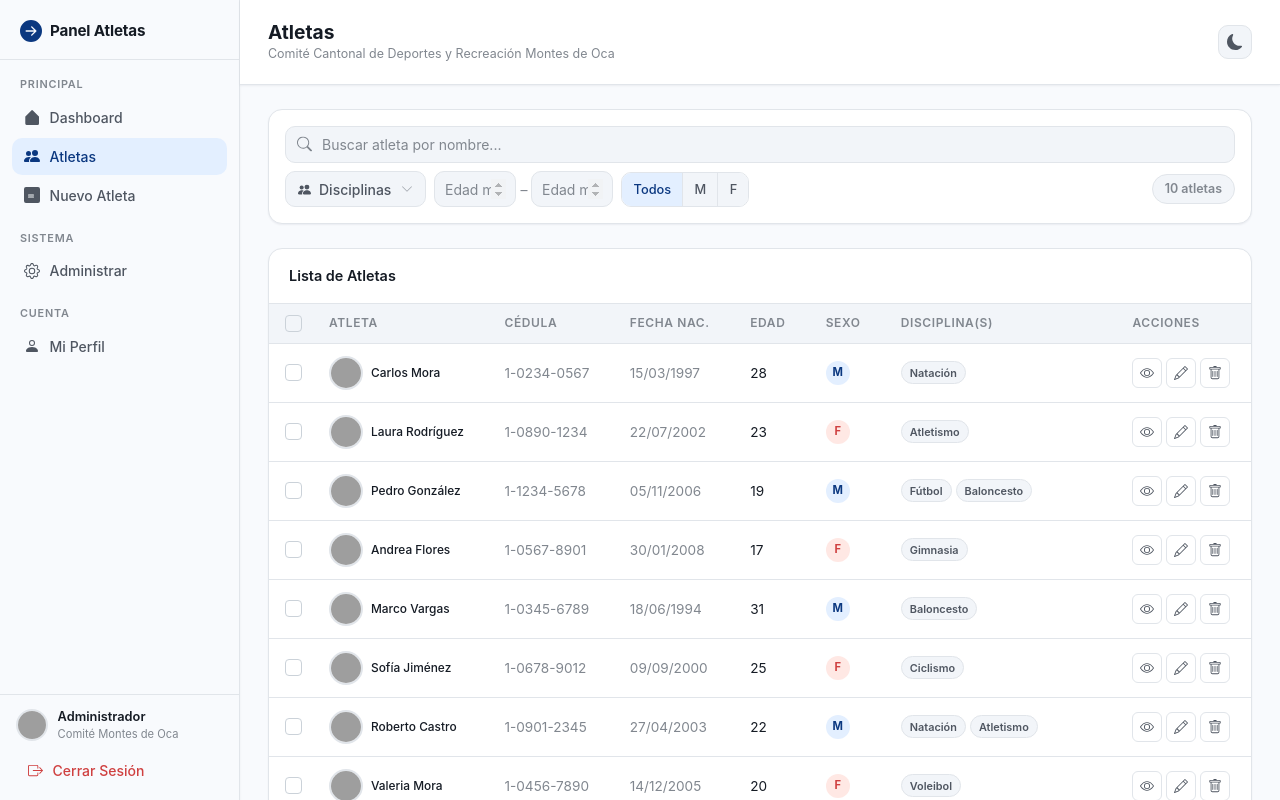
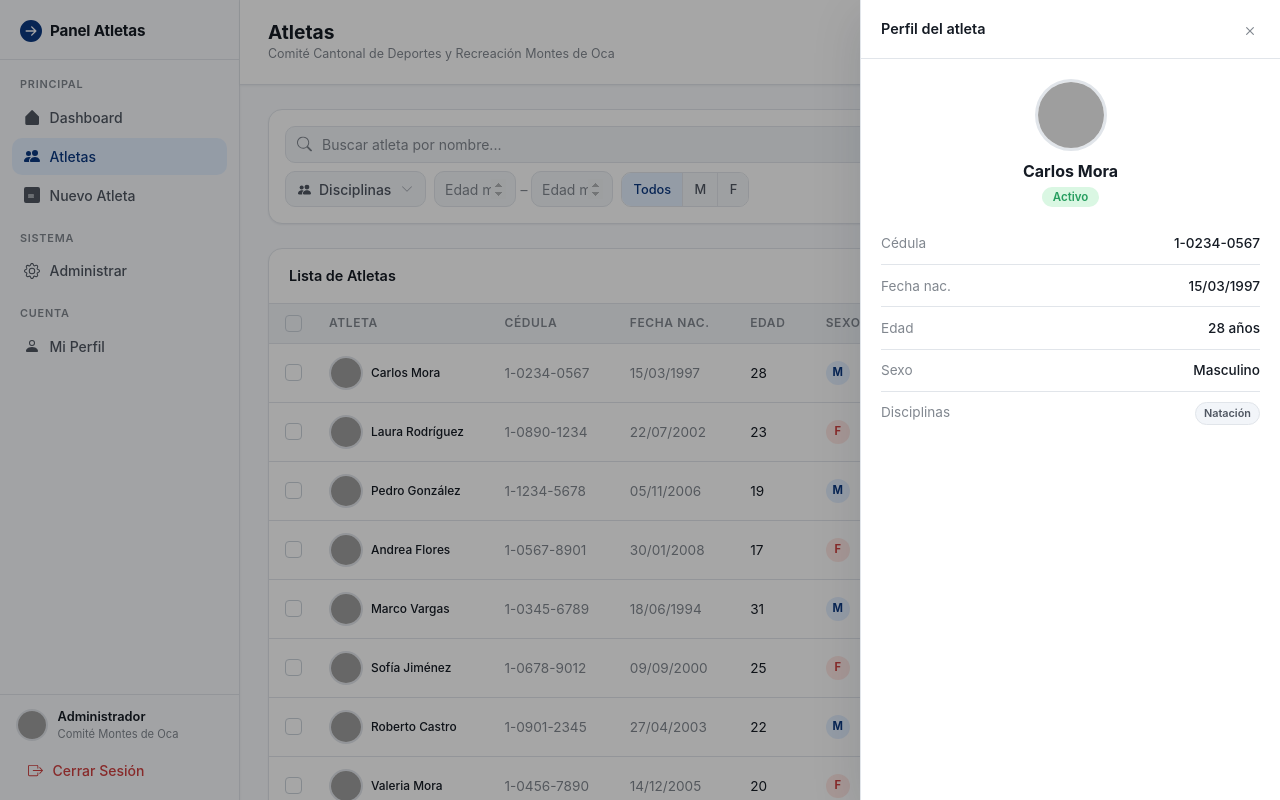
Before and after one commit to Isaacoun100/Panel-Atletas, an Angular app: page /atletas in a window 1280 px wide. Both pictures are taken after a click on the button 1147 px from the left and 372 px from the top of the page. Shown: the top 800 px of the page. Built offline with nearby package versions, Linux system fonts and the light colour scheme; grey boxes are pictures that could not be loaded.

Commit message:
Menu añadido para editar y ver la información de los atletlas
Si el administrador requiriera actualizar la información de un atleta ahora puede ver, editar y eliminar

```diff
--- a/src/app/atletas/atletas.css
+++ b/src/app/atletas/atletas.css
@@ -245,6 +245,72 @@
 .at-action-btn:hover { background: var(--primary-soft); color: var(--primary); border-color: var(--primary); }
 .at-action-btn--danger:hover { background: var(--danger-soft); color: var(--danger); border-color: var(--danger); }
 
+/* ── Selection bar — mobile wrap fix ────────────────── */
+.at-selection-bar { flex-wrap: wrap; row-gap: 0.5rem; }
+
+/* ── Athlete detail panel ───────────────────────────── */
+.at-panel-backdrop {
+  position: fixed; inset: 0; background: rgba(0,0,0,0.35); z-index: 1040;
+}
+
+.at-panel {
+  position: fixed; top: 0; right: 0; bottom: 0; width: min(420px, 100vw);
+  background: var(--surface); border-left: 1px solid var(--border);
+  box-shadow: var(--shadow-lg); z-index: 1050;
+  display: flex; flex-direction: column;
+  animation: slideIn 0.22s ease;
+}
+
+@keyframes slideIn {
+  from { transform: translateX(100%); }
+  to   { transform: translateX(0); }
+}
+
+.at-panel-header {
+  display: flex; align-items: center; justify-content: space-between;
+  padding: 1rem 1.25rem; border-bottom: 1px solid var(--border);
+  font-size: 0.9rem; color: var(--text);
+}
+
+.at-panel-body { flex: 1; overflow-y: auto; padding: 1.25rem; }
+
+.at-panel-footer {
+  display: flex; align-items: center; justify-content: flex-end; gap: 0.5rem;
+  padding: 0.85rem 1.25rem; border-top: 1px solid var(--border);
+}
+
+.at-panel-rows { display: flex; flex-direction: column; }
+
+.at-panel-row {
+  display: flex; align-items: flex-start; justify-content: space-between;
+  gap: 1rem; padding: 0.65rem 0; border-bottom: 1px solid var(--border);
+  font-size: 0.85rem;
+}
+
+.at-panel-row:last-child { border-bottom: none; }
+.at-panel-row > span:first-child { color: var(--text-3); flex-shrink: 0; }
+.at-panel-row > span:last-child  { color: var(--text); font-weight: 500; text-align: right; }
+
+.at-panel-label {
+  display: block; font-size: 0.8rem; font-weight: 600;
+  color: var(--text-2); margin-bottom: 0.3rem;
+}
+
+.at-panel-input {
+  width: 100%; padding: 0.45rem 0.7rem;
+  border: 1px solid var(--border); border-radius: var(--radius);
+  background: var(--surface-2); color: var(--text); font-size: 0.875rem;
+  outline: none; font-family: var(--font-ui);
+  transition: border-color 0.15s;
+}
+
+.at-panel-input:focus { border-color: var(--primary); }
+
+.at-panel-saved {
+  display: flex; align-items: center; gap: 0.35rem;
+  font-size: 0.8rem; font-weight: 600; color: var(--success); margin-right: auto;
+}
+
 /* ── Empty state ────────────────────────────────────── */
 .at-empty-row { padding: 2.5rem 1rem !important; color: var(--text-3); font-size: 0.875rem; }
 .at-no-results { font-size: 0.78rem; color: var(--text-3); font-style: italic; }
--- a/src/app/atletas/atletas.html
+++ b/src/app/atletas/atletas.html
@@ -324,10 +324,10 @@
 
                   <td>
                     <div class="d-flex align-items-center gap-1">
-                      <button class="at-action-btn" title="Ver perfil">
+                      <button class="at-action-btn" title="Ver perfil" (click)="openPanel(a, 'view')">
                         <svg xmlns="http://www.w3.org/2000/svg" width="14" height="14" fill="currentColor" viewBox="0 0 16 16"><path d="M16 8s-3-5.5-8-5.5S0 8 0 8s3 5.5 8 5.5S16 8 16 8zM1.173 8a13.133 13.133 0 0 1 1.66-2.043C4.12 4.668 5.88 3.5 8 3.5c2.12 0 3.879 1.168 5.168 2.457A13.133 13.133 0 0 1 14.828 8c-.058.087-.122.183-.195.288-.335.48-.83 1.12-1.465 1.755C11.879 11.332 10.119 12.5 8 12.5c-2.12 0-3.879-1.168-5.168-2.457A13.134 13.134 0 0 1 1.172 8z"/><path d="M8 5.5a2.5 2.5 0 1 0 0 5 2.5 2.5 0 0 0 0-5zM4.5 8a3.5 3.5 0 1 1 7 0 3.5 3.5 0 0 1-7 0z"/></svg>
                       </button>
-                      <button class="at-action-btn" title="Editar">
+                      <button class="at-action-btn" title="Editar" (click)="openPanel(a, 'edit')">
                         <svg xmlns="http://www.w3.org/2000/svg" width="14" height="14" fill="currentColor" viewBox="0 0 16 16"><path d="M12.146.146a.5.5 0 0 1 .708 0l3 3a.5.5 0 0 1 0 .708l-10 10a.5.5 0 0 1-.168.11l-5 2a.5.5 0 0 1-.65-.65l2-5a.5.5 0 0 1 .11-.168l10-10zM11.207 2.5 13.5 4.793 14.793 3.5 12.5 1.207 11.207 2.5zm1.586 3L10.5 3.207 4 9.707V10h.5a.5.5 0 0 1 .5.5v.5h.5a.5.5 0 0 1 .5.5v.5h.293l6.5-6.5zm-9.761 5.175-.106.106-1.528 3.821 3.821-1.528.106-.106A.5.5 0 0 1 5 12.5V12h-.5a.5.5 0 0 1-.5-.5V11h-.5a.5.5 0 0 1-.468-.325z"/></svg>
                       </button>
                       <button class="at-action-btn at-action-btn--danger" title="Eliminar">
@@ -351,5 +351,95 @@
       </div>
     </section>
 
+    <!-- ── Athlete detail panel ── -->
+    @if (panelAtleta()) {
+      <div class="at-panel-backdrop" (click)="closePanel()"></div>
+      <aside class="at-panel">
+        <div class="at-panel-header">
+          <span class="fw-semibold">{{ panelMode() === 'view' ? 'Perfil del atleta' : 'Editar atleta' }}</span>
+          <button class="btn p-0" (click)="closePanel()" style="color:var(--text-3)">
+            <svg xmlns="http://www.w3.org/2000/svg" width="18" height="18" fill="currentColor" viewBox="0 0 16 16"><path d="M4.646 4.646a.5.5 0 0 1 .708 0L8 7.293l2.646-2.647a.5.5 0 0 1 .708.708L8.707 8l2.647 2.646a.5.5 0 0 1-.708.708L8 8.707l-2.646 2.647a.5.5 0 0 1-.708-.708L7.293 8 4.646 5.354a.5.5 0 0 1 0-.708z"/></svg>
+          </button>
+        </div>
+
+        <div class="at-panel-body">
+          <!-- Avatar -->
+          <div class="text-center mb-3">
+            <img [src]="panelAtleta()!.foto" [alt]="panelAtleta()!.nombre"
+                 class="rounded-circle" style="width:72px;height:72px;object-fit:cover;border:3px solid var(--border)">
+            <div class="fw-bold mt-2" style="color:var(--text)">{{ panelAtleta()!.nombre }}</div>
+            <span class="db-badge"
+              [class.db-badge--success]="panelAtleta()!.estado === 'Activo'"
+              [class.db-badge--warning]="panelAtleta()!.estado === 'Pendiente'"
+              [class.db-badge--danger]="panelAtleta()!.estado === 'Inactivo'">
+              {{ panelAtleta()!.estado }}
+            </span>
+          </div>
+
+          @if (panelMode() === 'view') {
+            <!-- View mode: read-only -->
+            <div class="at-panel-rows">
+              <div class="at-panel-row"><span>Cédula</span><span>{{ panelAtleta()!.cedula }}</span></div>
+              <div class="at-panel-row"><span>Fecha nac.</span><span>{{ panelAtleta()!.fechaNacimiento }}</span></div>
+              <div class="at-panel-row"><span>Edad</span><span>{{ panelAtleta()!.edad }} años</span></div>
+              <div class="at-panel-row"><span>Sexo</span><span>{{ panelAtleta()!.sexo === 'M' ? 'Masculino' : 'Femenino' }}</span></div>
+              <div class="at-panel-row">
+                <span>Disciplinas</span>
+                <div class="d-flex flex-wrap gap-1 justify-content-end">
+                  @for (d of panelAtleta()!.disciplinas; track d) {
+                    <span class="at-disc-chip">{{ d }}</span>
+                  }
+                </div>
+              </div>
+            </div>
+          } @else {
+            <!-- Edit mode: editable fields -->
+            <div class="d-flex flex-column gap-3">
+              <div>
+                <label class="at-panel-label">Nombre completo</label>
+                <input type="text" class="at-panel-input" [(ngModel)]="editForm.nombre">
+              </div>
+              <div>
+                <label class="at-panel-label">Cédula</label>
+                <input type="text" class="at-panel-input" [(ngModel)]="editForm.cedula">
+              </div>
+              <div>
+                <label class="at-panel-label">Fecha de nacimiento</label>
+                <input type="text" class="at-panel-input" [(ngModel)]="editForm.fechaNacimiento">
+              </div>
+              <div>
+                <label class="at-panel-label">Sexo</label>
+                <select class="at-panel-input" [(ngModel)]="editForm.sexo">
+                  <option value="M">Masculino</option>
+                  <option value="F">Femenino</option>
+                </select>
+              </div>
+              <div>
+                <label class="at-panel-label">Estado</label>
+                <select class="at-panel-input" [(ngModel)]="editForm.estado">
+                  <option value="Activo">Activo</option>
+                  <option value="Pendiente">Pendiente</option>
+                  <option value="Inactivo">Inactivo</option>
+                </select>
+              </div>
+            </div>
+          }
+        </div>
+
+        @if (panelMode() === 'edit') {
+          <div class="at-panel-footer">
+            @if (panelSaved()) {
+              <span class="at-panel-saved">
+                <svg xmlns="http://www.w3.org/2000/svg" width="14" height="14" fill="currentColor" viewBox="0 0 16 16"><path d="M16 8A8 8 0 1 1 0 8a8 8 0 0 1 16 0zm-3.97-3.03a.75.75 0 0 0-1.08.022L7.477 9.417 5.384 7.323a.75.75 0 0 0-1.06 1.06L6.97 11.03a.75.75 0 0 0 1.079-.02l3.992-4.99a.75.75 0 0 0-.01-1.05z"/></svg>
+                Guardado
+              </span>
+            }
+            <button class="btn btn-outline-secondary btn-sm" (click)="closePanel()">Cancelar</button>
+            <button class="btn btn-primary btn-sm" (click)="savePanel()">Guardar cambios</button>
+          </div>
+        }
+      </aside>
+    }
+
   </div>
 </div>
--- a/src/app/atletas/atletas.ts
+++ b/src/app/atletas/atletas.ts
@@ -1,6 +1,7 @@
 import { Component, OnInit, HostListener, signal, computed } from '@angular/core';
 import { RouterLink, RouterLinkActive } from '@angular/router';
 import { Router } from '@angular/router';
+import { FormsModule } from '@angular/forms';
 
 interface Atleta {
   cedula: string;
@@ -16,7 +17,7 @@ interface Atleta {
 
 @Component({
   selector: 'app-atletas',
-  imports: [RouterLink, RouterLinkActive],
+  imports: [RouterLink, RouterLinkActive, FormsModule],
   templateUrl: './atletas.html',
   styleUrl: './atletas.css',
 })
@@ -106,6 +107,29 @@ export class Atletas implements OnInit {
 
   clearSelection() { this.selectedIds.set(new Set()); }
 
+  // ── View / Edit panel ─────────────────────────────
+  panelAtleta = signal<Atleta | null>(null);
+  panelMode = signal<'view' | 'edit'>('view');
+  editForm: Atleta = {} as Atleta;
+  panelSaved = signal(false);
+
+  openPanel(a: Atleta, mode: 'view' | 'edit') {
+    this.editForm = { ...a, disciplinas: [...a.disciplinas] };
+    this.panelMode.set(mode);
+    this.panelAtleta.set(a);
+    this.panelSaved.set(false);
+  }
+
+  closePanel() { this.panelAtleta.set(null); }
+
+  savePanel() {
+    // Apply edits back to the mock array
+    const idx = this.atletasMock.findIndex(a => a.cedula === this.editForm.cedula);
+    if (idx !== -1) Object.assign(this.atletasMock[idx], this.editForm);
+    this.panelSaved.set(true);
+    setTimeout(() => this.panelSaved.set(false), 2500);
+  }
+
   // ── Export ────────────────────────────────────────
   exportSelection(format: 'csv' | 'pdf' | 'word') {
     // TODO: connect to backend export endpoint
```
